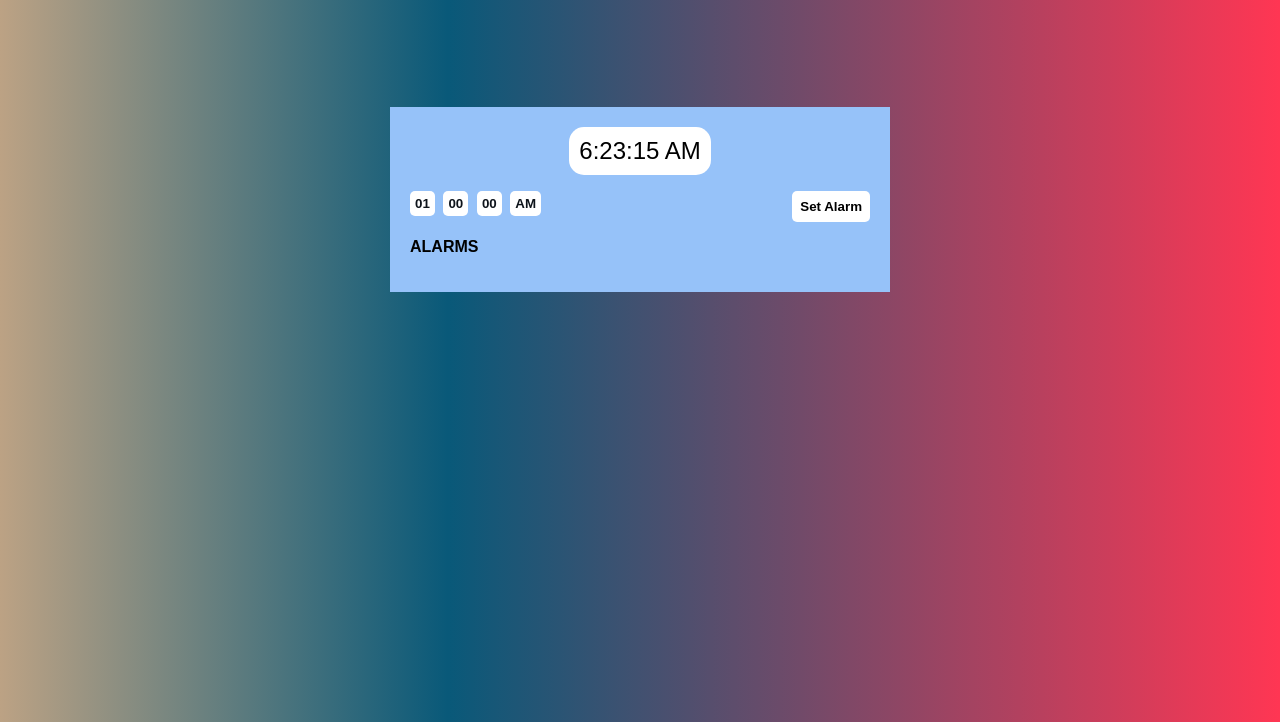
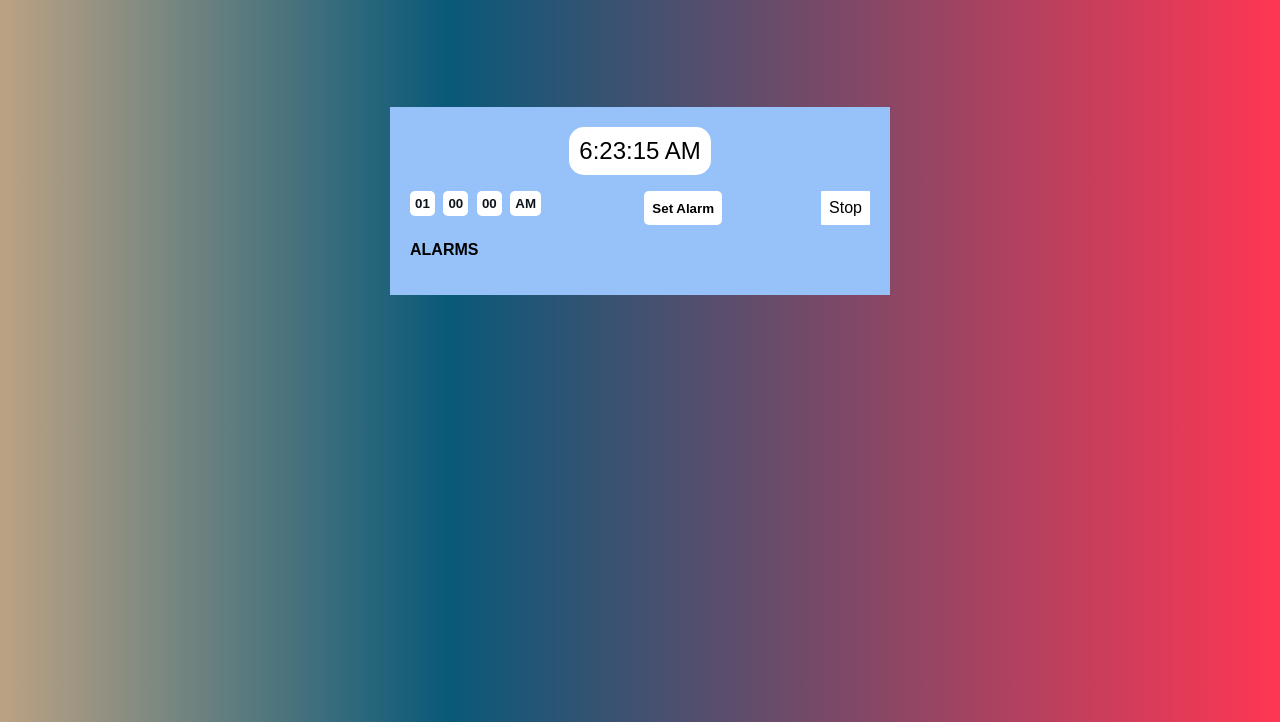
Before and after one commit to rohit-kondaveeti/alarm-clock, a plain HTML site: page index.html in a window 1280 px wide. Shown: the part 78-800 px from the top of the page. Drawn offline with Linux system fonts and the light colour scheme.

Commit message:
Update index.html

```diff
--- a/index.html
+++ b/index.html
@@ -1,12 +1,13 @@
 <!DOCTYPE html>
 <html lang="en">
 <head>
+  <!-- meta-->
     <meta charset="UTF-8">
     <meta name="Alarm Clock" content="Alarm Clock for CN Skill Test" />
 
     <title>Alarm Clock</title>
     <!--favicon-->
-    <link rel = "icon" href="alarm-icon.png" />
+    <link rel = "icon" href="assets/alarm-icon.png" />
     <!--style sheet-->
     <link rel = "stylesheet" href = "style.css" />
 
@@ -32,7 +33,9 @@
             <option value="PM">PM</option>
           </select>
           </div>
+
           <button class="btn submit-button" id="submit-button" type="submit">Set Alarm</button>
+          <a class="btn stop-alarm">Stop</a>
         </form>
         <div class="set-alarm-container">
           <div class="set-alarm-container-title mb">ALARMS</div>
```
